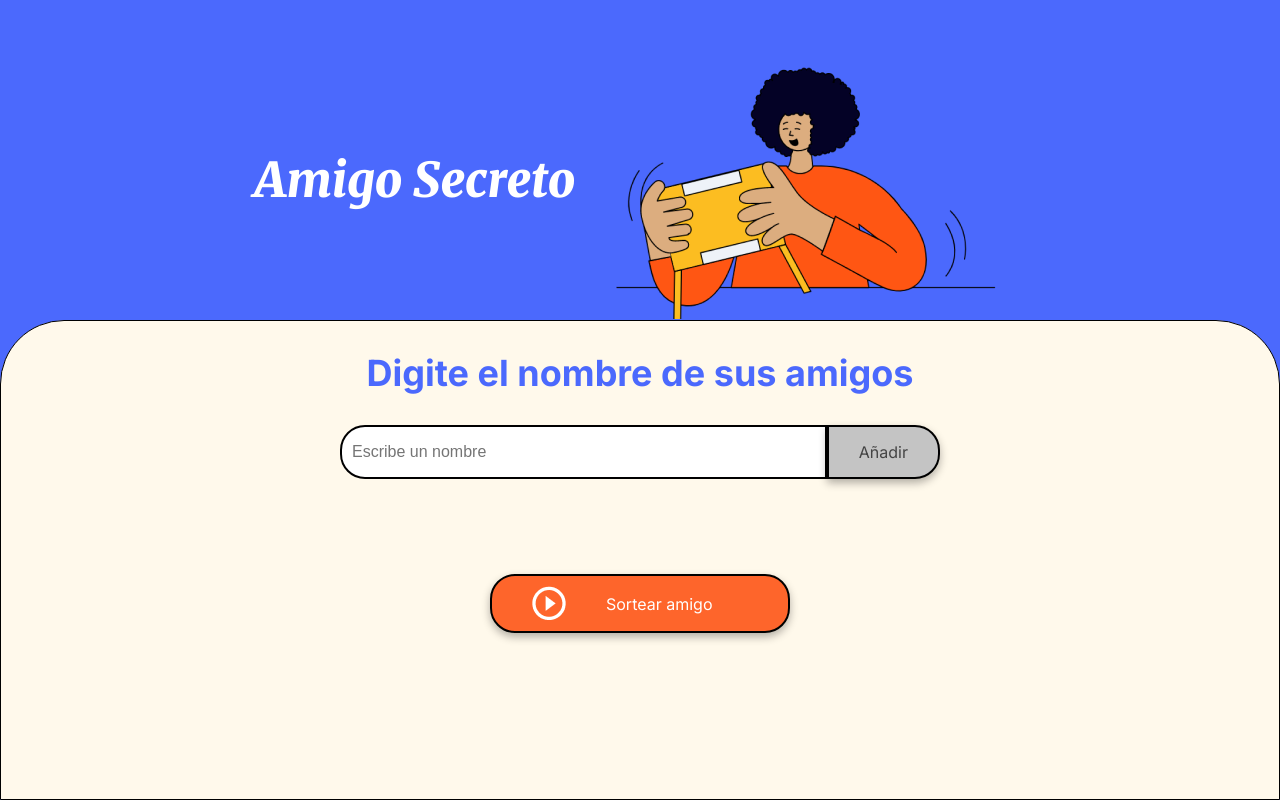
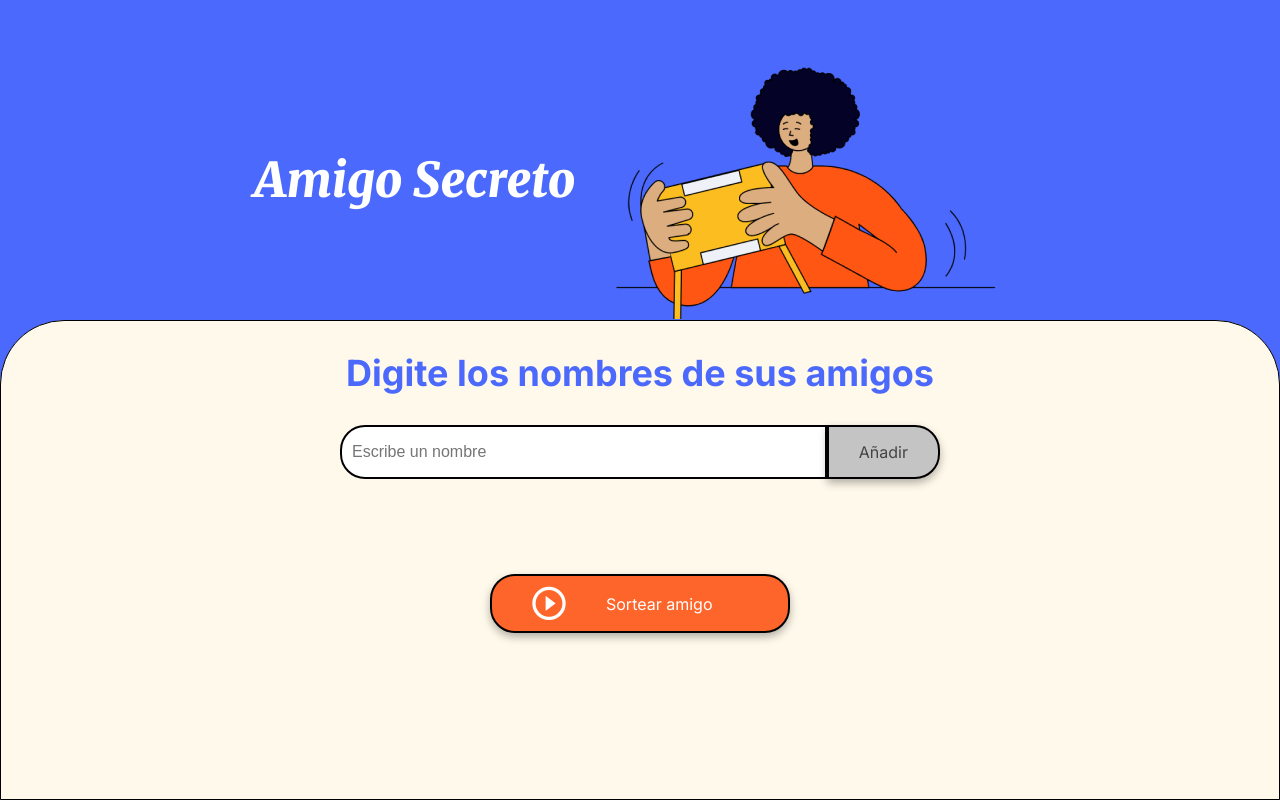
Before and after one commit to Nestorcordoba/amigo-secreto, a plain HTML site: page index.html in a window 1280 px wide. Drawn offline with Linux system fonts and the light colour scheme.

Commit message:
modificando titulo h2

```diff
--- a/index.html
+++ b/index.html
@@ -18,7 +18,7 @@
         </header>
 
         <section class="input-section">
-            <h2 class="section-title-h2">Digite el nombre de sus amigos</h2>
+            <h2 class="section-title-h2">Digite los nombres de sus amigos</h2>
             <div class="input-wrapper">
                 <input type="text" id="amigo" class="input-name" placeholder="Escribe un nombre">
                 <button class="button-add" onclick="agregarAmigo()">Añadir</button>
```
